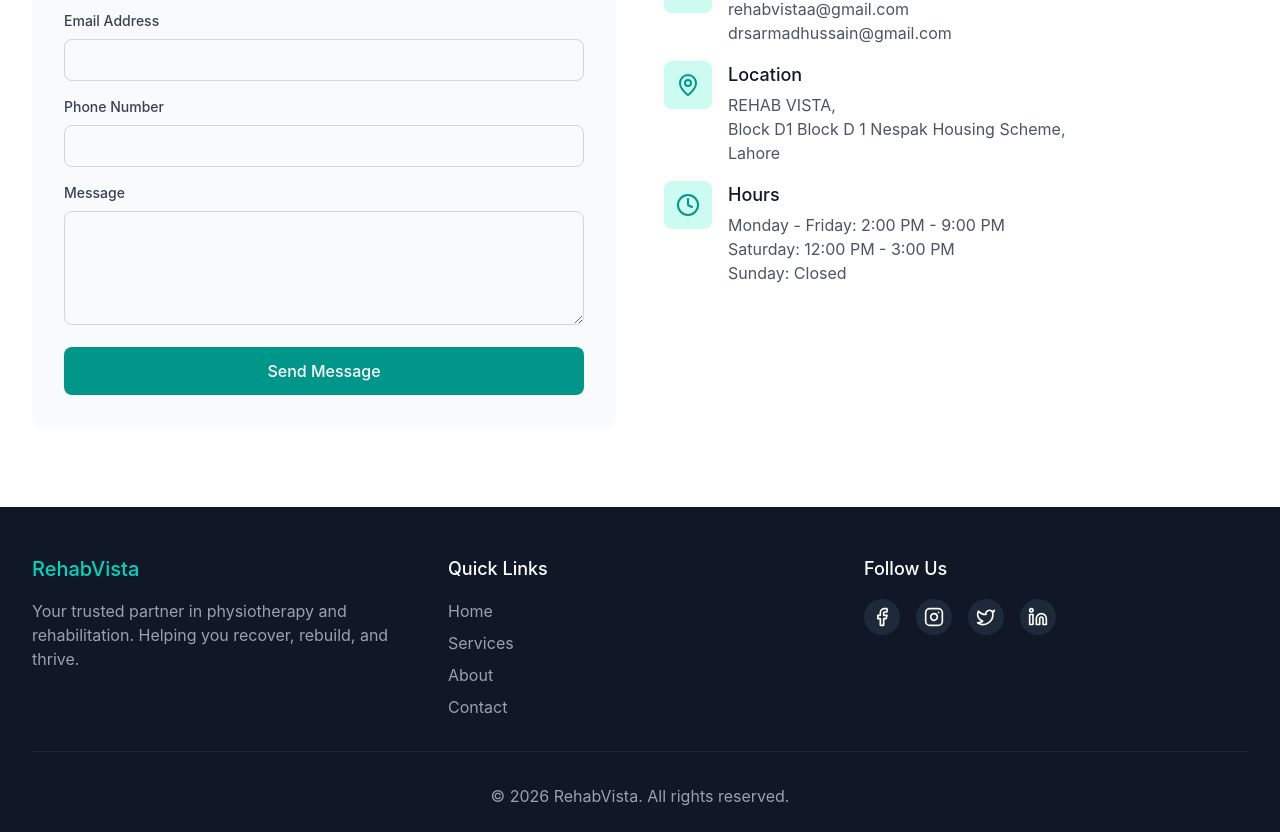
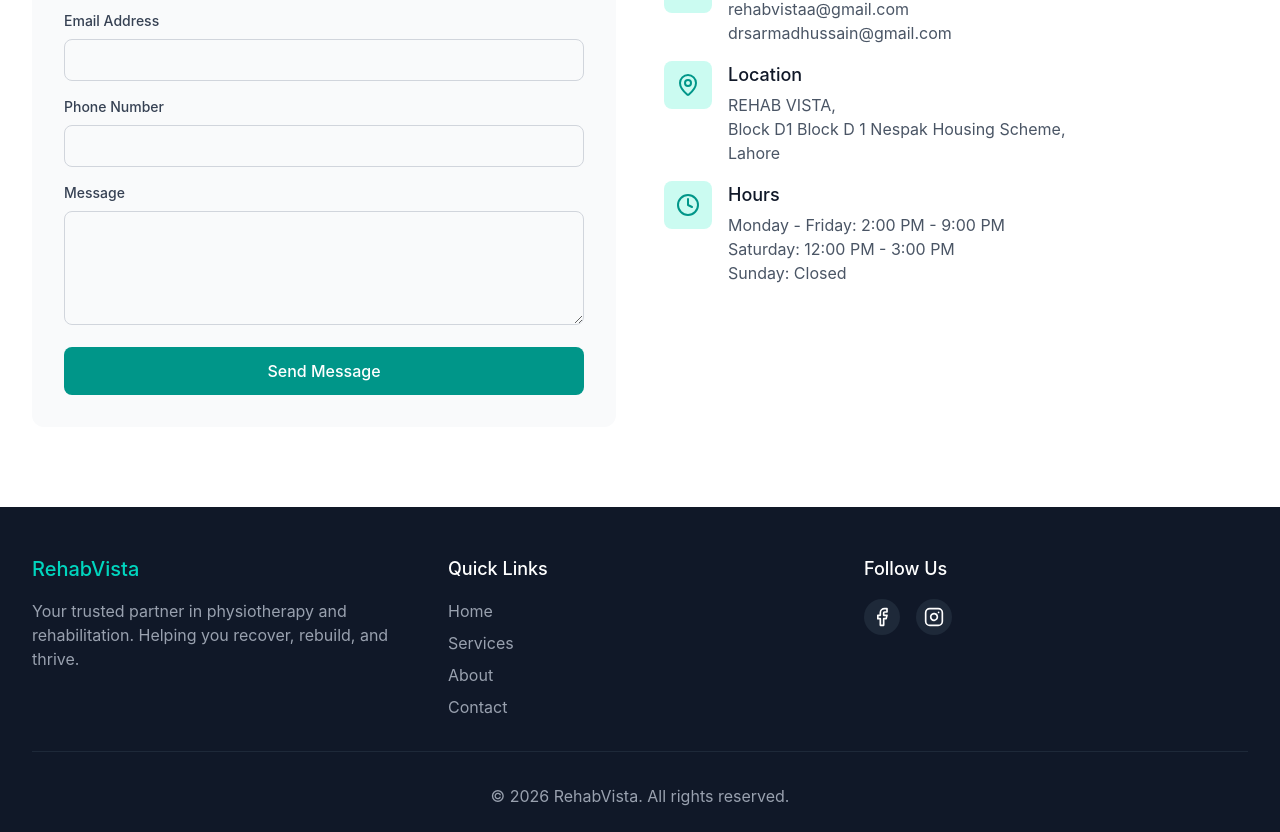
Before and after one commit to ahmadmazhar993/phsio-web, a React (Vite) app: page / in a window 1280 px wide. Shown: the part 2979-3811 px from the top of the page. Built offline with nearby package versions, Linux system fonts and the light colour scheme.

Commit message:
Added the clinic card and the remoev the extra social media acccounts.

```diff
--- a/app/components/About.tsx
+++ b/app/components/About.tsx
@@ -1,5 +1,6 @@
 import { Award, Clock, Users, MapPin } from 'lucide-react';
 import { ImageWithFallback } from './figma/ImageWithFallback';
+import clinicImage from '../assets/images/RehabVistaCard.jpg';
 
 const features = [
   {
@@ -40,7 +41,7 @@ export function About() {
           </div>
           <div className="order-1 lg:order-2 h-[250px] sm:h-[300px] lg:h-[400px] rounded-2xl overflow-hidden shadow-xl">
             <ImageWithFallback
-              src="https://scontent.flhe3-2.fna.fbcdn.net/v/t39.30808-6/641326435_122100747063275529_6183860556540463888_n.png?stp=dst-png_s960x960&_nc_cat=106&ccb=1-7&_nc_sid=2a1932&_nc_ohc=wpk_FDA5f0UQ7kNvwHQ_A2b&_nc_oc=AdkHt11OoOvgzBSLma0qadLti70uXzmsqQnfJXlB6ur3CRCRLfOo-QrhD3myLqGihxA&_nc_zt=23&_nc_ht=scontent.flhe3-2.fna&_nc_gid=2lbzQ31qw3-YOm8ayaR6rQ&_nc_ss=8&oh=00_Afw3SeRoouR4IadiJvuNqBr6Wmb_TISPRCIj7CXkm2aeFQ&oe=69B1C688"
+              src={clinicImage}
               alt="Professional healthcare clinic"
               className="w-full h-full object-cover"
             />
--- a/app/components/Footer.tsx
+++ b/app/components/Footer.tsx
@@ -33,12 +33,12 @@ export function Footer() {
               <a href="https://www.instagram.com/rehab_vista" className="bg-gray-800 p-2 rounded-full hover:bg-teal-600 transition-colors">
                 <Instagram className="size-5" />
               </a>
-              <a href="#" className="bg-gray-800 p-2 rounded-full hover:bg-teal-600 transition-colors">
+              {/* <a href="#" className="bg-gray-800 p-2 rounded-full hover:bg-teal-600 transition-colors">
                 <Twitter className="size-5" />
               </a>
               <a href="#" className="bg-gray-800 p-2 rounded-full hover:bg-teal-600 transition-colors">
                 <Linkedin className="size-5" />
-              </a>
+              </a> */}
             </div>
           </div>
         </div>
```
Also changed, not shown: 1 other file (tests, documents, lock files or other folders).
